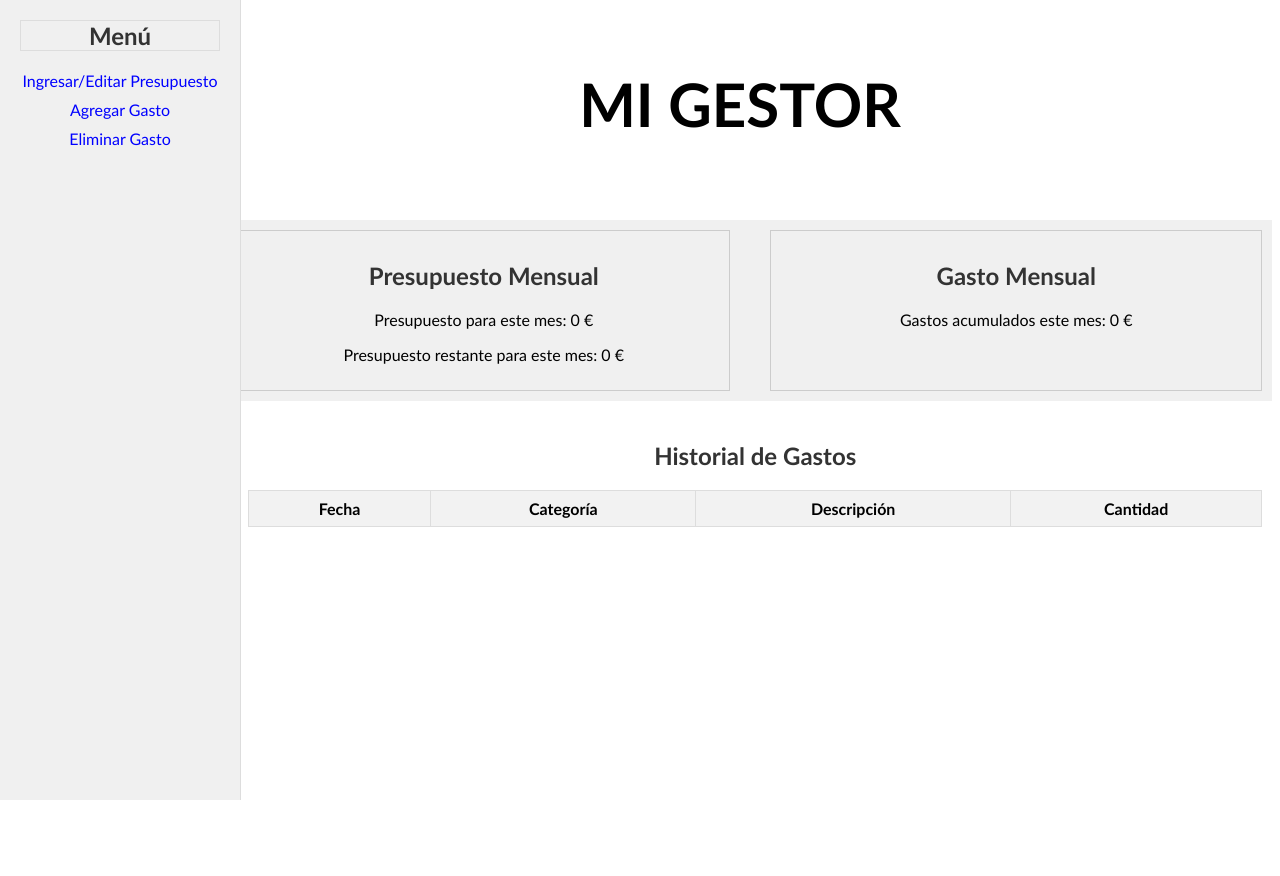
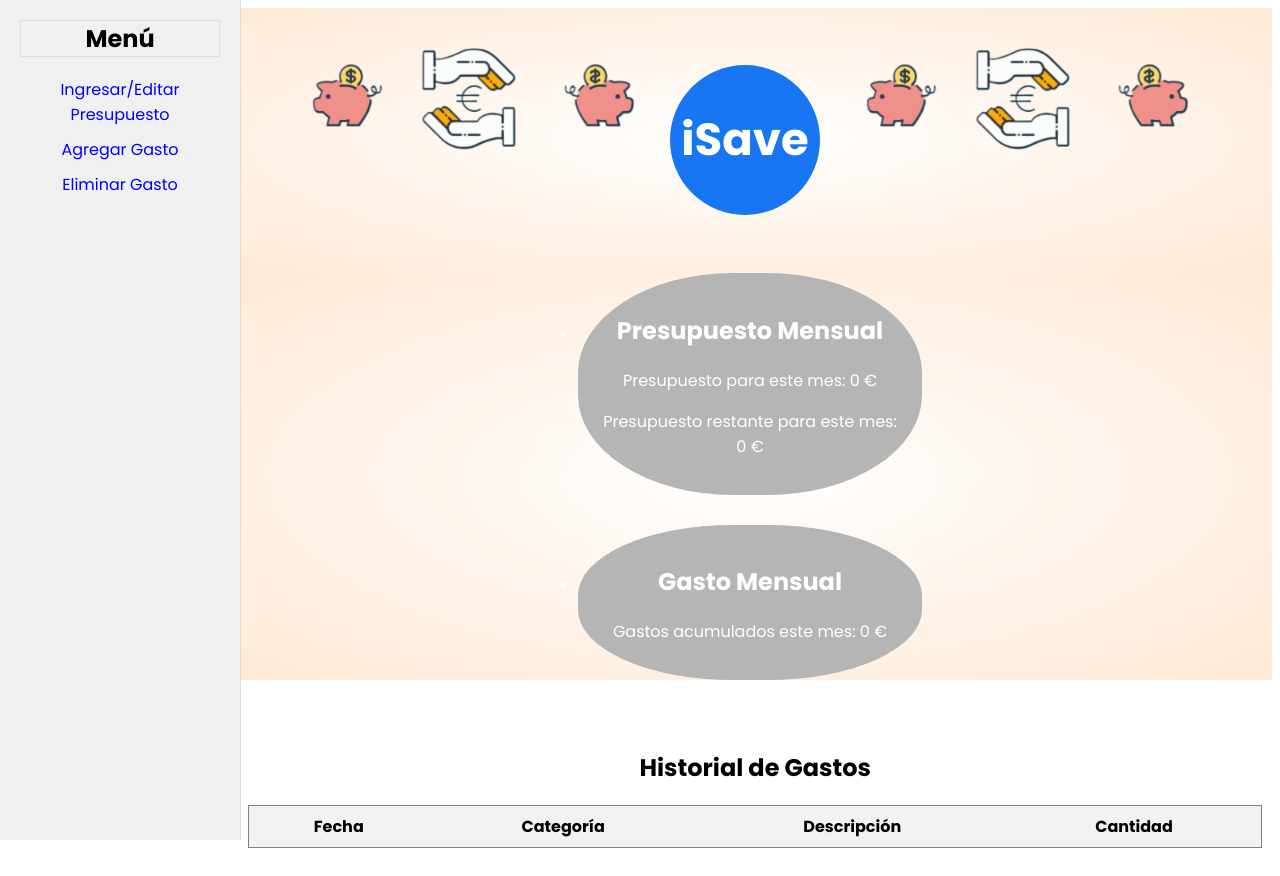
Before and after one commit to markelberg/Gestor-de-gastos-iSave-, a Django app: page /mi_gestor/home/ in a window 1280 px wide. Before the commit the page ends 800 px from the top, so only its background shows below. Run offline with Django 5.2, Linux system fonts and the light colour scheme; a user stored in the database is signed in; data comes from the database, SQL or seed files in the repository; both versions use the stored data as it was after the commit; lists and menus that the app fills with data are empty.

Commit message:
updating

```diff
--- a/mi_gestor/static/home_style.css
+++ b/mi_gestor/static/home_style.css
@@ -1,10 +1,6 @@
+
 body {
-    font-family: Calibri, sans-serif;
-    text-align: center;
-}
-
-h2 {
-    color: #333;
+    font-family: 'Poppins', sans-serif;
     text-align: center;
 }
 
@@ -14,28 +10,54 @@ a {
 }
 
 .header {
-    background-size: contain;
-    background-position: center;
+    display: flex;
+    background: radial-gradient(#fff,#ffe9d6);
     padding: 20px;
     text-align: center;
     margin-left: 200px;
     font-size: 30px;
 }
 
-.subheader {
-    background-color: #f0f0f0;
-    padding: 10px;
-    text-align: center;
-    display: flex;
-    justify-content: space-between;
-    margin-top: 20px;
+.circle {
+  width: 150px;
+  height: 150px;
+  border-radius: 50%;
+  background-color: #1876f2;
+  display: flex;
+  justify-content: center;
+  align-items: center;
+  color: white; /* Color del texto */
+  font-family: 'Poppins', sans-serif;
 }
 
-.subheader .block {
-    width: 48%;
-    border: 1px solid #ccc;
-    padding: 10px; /* Añade un relleno dentro de cada bloque */
-    box-sizing: border-box; /* Incluye el relleno y el borde en el tamaño total */
+.logo-left {
+    flex: 1;
+    text-align: left;
+    padding-left: 40px
+}
+
+.logo-right {
+    flex: 1;
+    text-align: right;
+    padding-right: 30px;
+}
+
+.subheader {
+    background: radial-gradient(#fff,#ffe9d6);
+    padding-left: 350px;
+    padding-right: 350px;
+    text-align: center;
+    justify-content: space-between;
+}
+
+.block {
+    display: list-item;
+    padding: 20px;
+    box-sizing: border-box;
+    border-radius: 45%;
+    background-color: #b5b5b5;
+    margin-bottom: 30px;
+    color: white;
 }
 
 table {
@@ -52,7 +74,7 @@ table {
 }
 
 th, td {
-    border: 1px solid #ddd;
+    border: 1px;
     padding: 8px;
 }
 
--- a/mi_gestor/templates/home.html
+++ b/mi_gestor/templates/home.html
@@ -6,14 +6,22 @@
     <title>Home</title>
     {% load static %}
     <link rel="stylesheet" type="text/css" href="{% static 'home_style.css' %}">
+    <link href="https://fonts.googleapis.com/css2?family=Poppins:wght@300;400;500;600;700&display=swap" rel="stylesheet">
 </head>
 <body>
+
     <div class="header">
-        <h1>MI GESTOR</h1>
+        <div class="logo-left">
+            <img src="{% static 'img/logo2.png' %}" width="400px">
+        </div>
+        <h2 class="circle">iSave</h2>
+        <div class="logo-right">
+            <img src="{% static 'img/logo2.png' %}" width="400px">
+        </div>
     </div>
 
     <div class="sidebar">
-        <h2>Menú</h2>
+        <h2 class="title-menu">Menú</h2>
         <ul>
             <li><a href="{% url 'mi_gestor:ingresar_presupuesto' %}">Ingresar/Editar Presupuesto</a></li>
             <li><a href="{% url 'mi_gestor:agregar_gasto' %}">Agregar Gasto</a></li>
@@ -24,18 +32,18 @@
      <div class="content">
         <div class="subheader">
             <div class="block">
-                <h2>Presupuesto Mensual</h2>
+                <h2 class="title2">Presupuesto Mensual</h2>
                 <p>Presupuesto para este mes: {{ presupuesto_mes_actual }} €</p>
                 <p>Presupuesto restante para este mes: {{ diferencia }} €</p>
             </div>
             <div class="block">
-                <h2>Gasto Mensual</h2>
+                <h2 class="title2">Gasto Mensual</h2>
                 <p>Gastos acumulados este mes: {{ total_mes_actual }} €</p>
             </div>
         </div>
 
         <div class="table-container">
-            <h2>Historial de Gastos</h2>
+            <h2 class="title2">Historial de Gastos</h2>
             <table border="1">
                 <thead>
                     <tr>
```
Also changed, not shown: db.sqlite3, mi_gestor/static/img/logo.png (added), mi_gestor/static/img/logo2.png (added), mi_gestor/static/img/piggy2_l.jpg (deleted), mi_gestor/static/img/piggy2_r.jpg (deleted).
